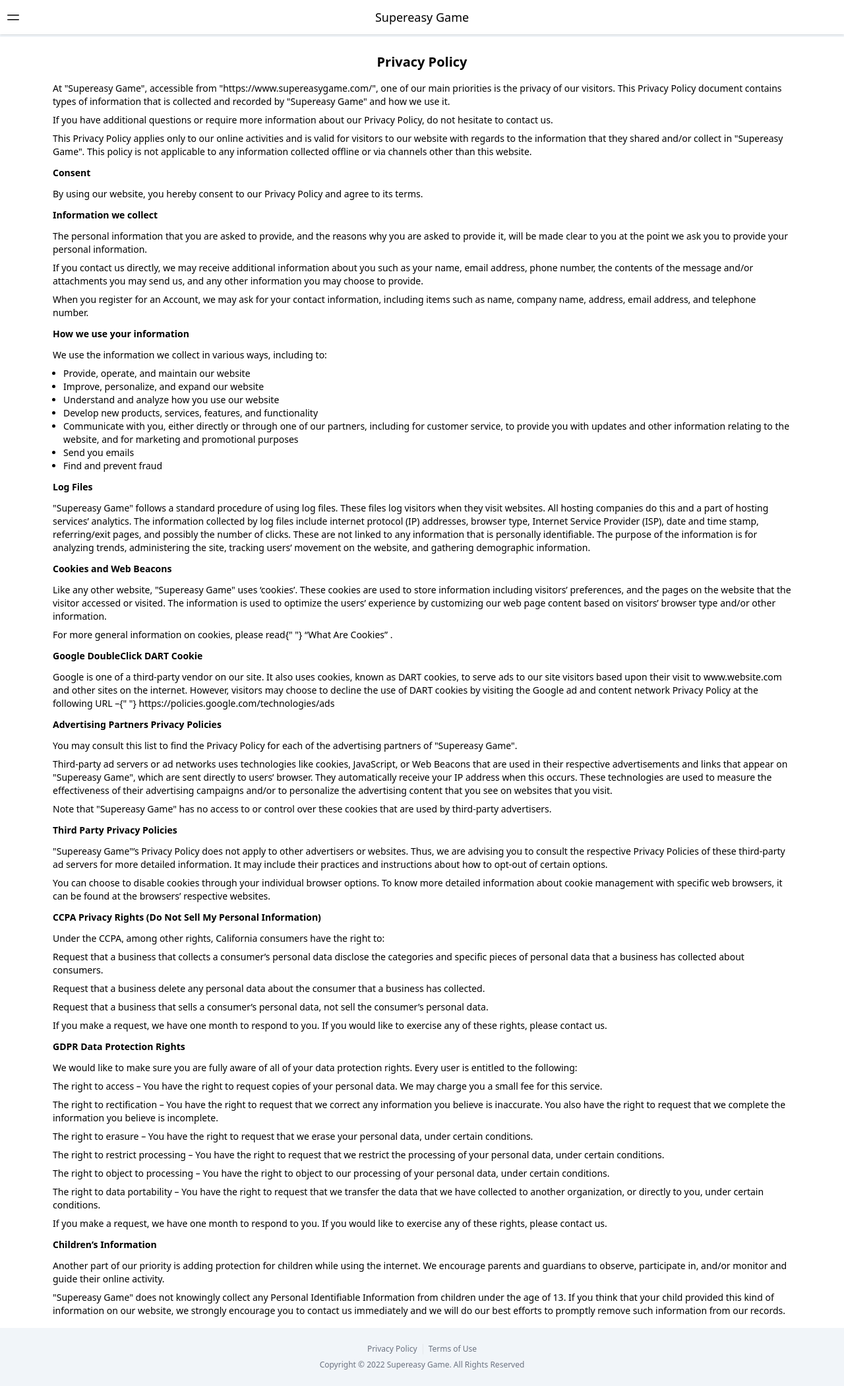
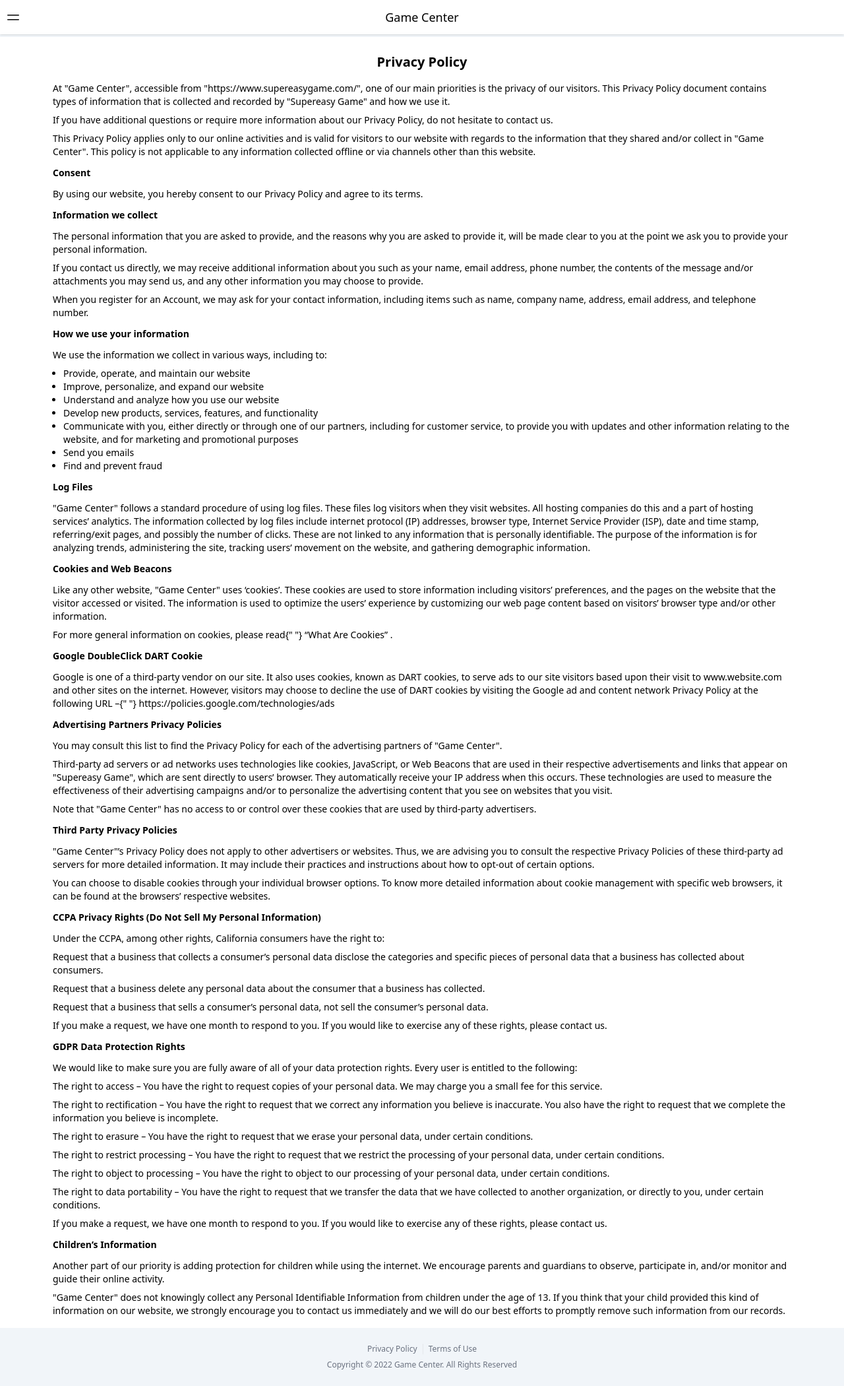
Before and after one commit to zengtai/static-template, a website: page privacy-policy.html in a window 1280 px wide. Shown: the whole page at 66% size. Drawn offline with Linux system fonts and the light colour scheme.

Commit message:
修改网站名称、删除协议链接

```diff
--- a/privacy-policy.html
+++ b/privacy-policy.html
@@ -18,14 +18,14 @@
     <meta charset="UTF-8" />
     <meta http-equiv="X-UA-Compatible" content="IE=edge" />
     <meta name="viewport" content="width=device-width, initial-scale=1.0" />
-    <title>Privacy Policy - Supereasy Game</title>
+    <title>Privacy Policy - Game Center</title>
     <link rel="stylesheet" href="./output.css" />
     <link rel="shortcut icon" href="./favicon.ico" type="image/x-icon" />
   </head>
   <body class="bg-slate-100">
     <div class="min-h-screen flex flex-col text-sm">
       <header class="fixed z-20 inset-x-0 shadow bg-white">
-        <div class="page-title py-3 text-lg text-center">Supereasy Game</div>
+        <div class="page-title py-3 text-lg text-center">Game Center</div>
         <button
           class="menu-button open-menu absolute left-2 top-1/2 -translate-y-1/2"
         >
@@ -73,7 +73,7 @@
           </header>
           <div class="m-4 xl:mx-auto xl:w-[1120px]">
             <p class="my-2">
-              At "Supereasy Game", accessible from
+              At "Game Center", accessible from
               "https://www.supereasygame.com/", one of our main priorities is
               the privacy of our visitors. This Privacy Policy document contains
               types of information that is collected and recorded by "Supereasy
@@ -86,8 +86,8 @@
             <p class="my-2">
               This Privacy Policy applies only to our online activities and is
               valid for visitors to our website with regards to the information
-              that they shared and/or collect in "Supereasy Game". This policy
-              is not applicable to any information collected offline or via
+              that they shared and/or collect in "Game Center". This policy is
+              not applicable to any information collected offline or via
               channels other than this website.
             </p>
             <h2 class="text-md font-bold my-3">Consent</h2>
@@ -134,7 +134,7 @@
             </ul>
             <h2 class="text-md font-bold my-3">Log Files</h2>
             <p class="my-2">
-              "Supereasy Game" follows a standard procedure of using log files.
+              "Game Center" follows a standard procedure of using log files.
               These files log visitors when they visit websites. All hosting
               companies do this and a part of hosting services’ analytics. The
               information collected by log files include internet protocol (IP)
@@ -147,7 +147,7 @@
             </p>
             <h2 class="text-md font-bold my-3">Cookies and Web Beacons</h2>
             <p class="my-2">
-              Like any other website, "Supereasy Game" uses ‘cookies’. These
+              Like any other website, "Game Center" uses ‘cookies’. These
               cookies are used to store information including visitors’
               preferences, and the pages on the website that the visitor
               accessed or visited. The information is used to optimize the
@@ -180,7 +180,7 @@
             </h2>
             <p class="my-2">
               You may consult this list to find the Privacy Policy for each of
-              the advertising partners of "Supereasy Game".
+              the advertising partners of "Game Center".
             </p>
             <p class="my-2">
               Third-party ad servers or ad networks uses technologies like
@@ -193,16 +193,16 @@
               content that you see on websites that you visit.
             </p>
             <p class="my-2">
-              Note that "Supereasy Game" has no access to or control over these
+              Note that "Game Center" has no access to or control over these
               cookies that are used by third-party advertisers.
             </p>
             <h2 class="text-md font-bold my-3">Third Party Privacy Policies</h2>
             <p class="my-2">
-              "Supereasy Game"’s Privacy Policy does not apply to other
-              advertisers or websites. Thus, we are advising you to consult the
-              respective Privacy Policies of these third-party ad servers for
-              more detailed information. It may include their practices and
-              instructions about how to opt-out of certain options.
+              "Game Center"’s Privacy Policy does not apply to other advertisers
+              or websites. Thus, we are advising you to consult the respective
+              Privacy Policies of these third-party ad servers for more detailed
+              information. It may include their practices and instructions about
+              how to opt-out of certain options.
             </p>
             <p class="my-2">
               You can choose to disable cookies through your individual browser
@@ -279,12 +279,12 @@
               activity.
             </p>
             <p class="my-2">
-              "Supereasy Game" does not knowingly collect any Personal
-              Identifiable Information from children under the age of 13. If you
-              think that your child provided this kind of information on our
-              website, we strongly encourage you to contact us immediately and
-              we will do our best efforts to promptly remove such information
-              from our records.
+              "Game Center" does not knowingly collect any Personal Identifiable
+              Information from children under the age of 13. If you think that
+              your child provided this kind of information on our website, we
+              strongly encourage you to contact us immediately and we will do
+              our best efforts to promptly remove such information from our
+              records.
             </p>
           </div>
         </section>
@@ -297,7 +297,7 @@
             </li>
             <li><a class="mx-2" href="./terms-of-use.html">Terms of Use</a></li>
           </ul>
-          <p>Copyright © 2022 Supereasy Game. All Rights Reserved</p>
+          <p>Copyright © 2022 Game Center. All Rights Reserved</p>
         </nav>
       </footer>
     </div>
```
Also changed, not shown: category.html (+4 -12 lines), game.html (+3 -12 lines), index.html (+5 -13 lines), terms-of-use.html (+7 -7 lines), output.css.
